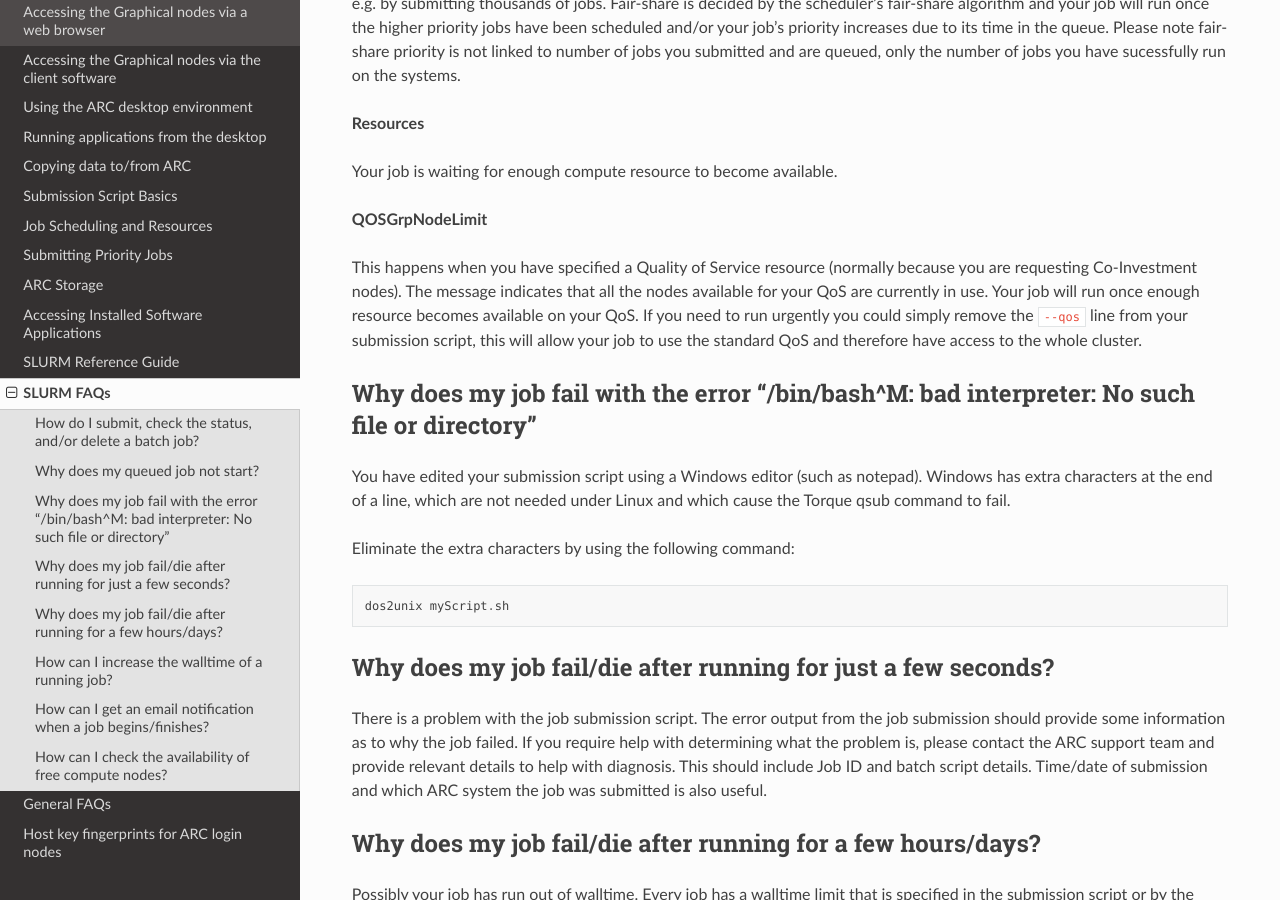
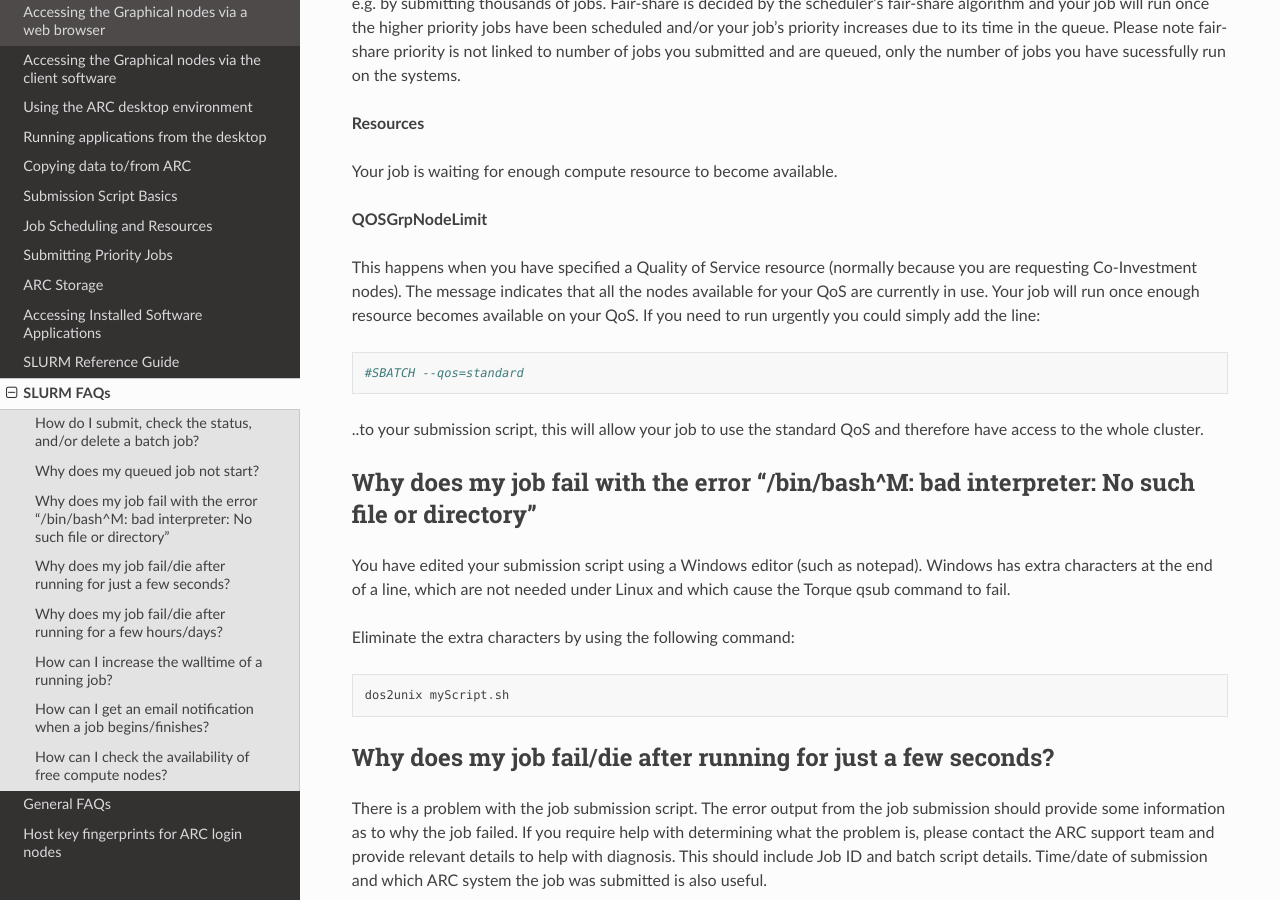
Before and after one commit to tina-friedrich/arc-user-guide, a Sphinx documentation site: the page built from docs/source/slurm-faq.rst, in a window 1280 px wide and 900 px high, scrolled down 1717 px. Built offline with Sphinx 7.4.7 and the Read the Docs theme 2.0.0, drawn with Linux system fonts in a browser that asks for light colours.

Commit message:
Update slurm-faq.rst

```diff
--- a/docs/source/slurm-faq.rst
+++ b/docs/source/slurm-faq.rst
@@ -66,7 +66,11 @@
 
 **QOSGrpNodeLimit**
 
-This happens when you have specified a Quality of Service resource (normally because you are requesting Co-Investment nodes). The message indicates that all the nodes available for your QoS are currently in use. Your job will run once enough resource becomes available on your QoS. If you need to run urgently you could simply remove the ``--qos`` line from your submission script, this will allow your job to use the standard QoS and therefore have access to the whole cluster.
+This happens when you have specified a Quality of Service resource (normally because you are requesting Co-Investment nodes). The message indicates that all the nodes available for your QoS are currently in use. Your job will run once enough resource becomes available on your QoS. If you need to run urgently you could simply add the line::
+
+    #SBATCH --qos=standard
+
+..to your submission script, this will allow your job to use the standard QoS and therefore have access to the whole cluster.
 
 Why does my job fail with the error "/bin/bash^M: bad interpreter: No such file or directory"
 ---------------------------------------------------------------------------------------------
```
